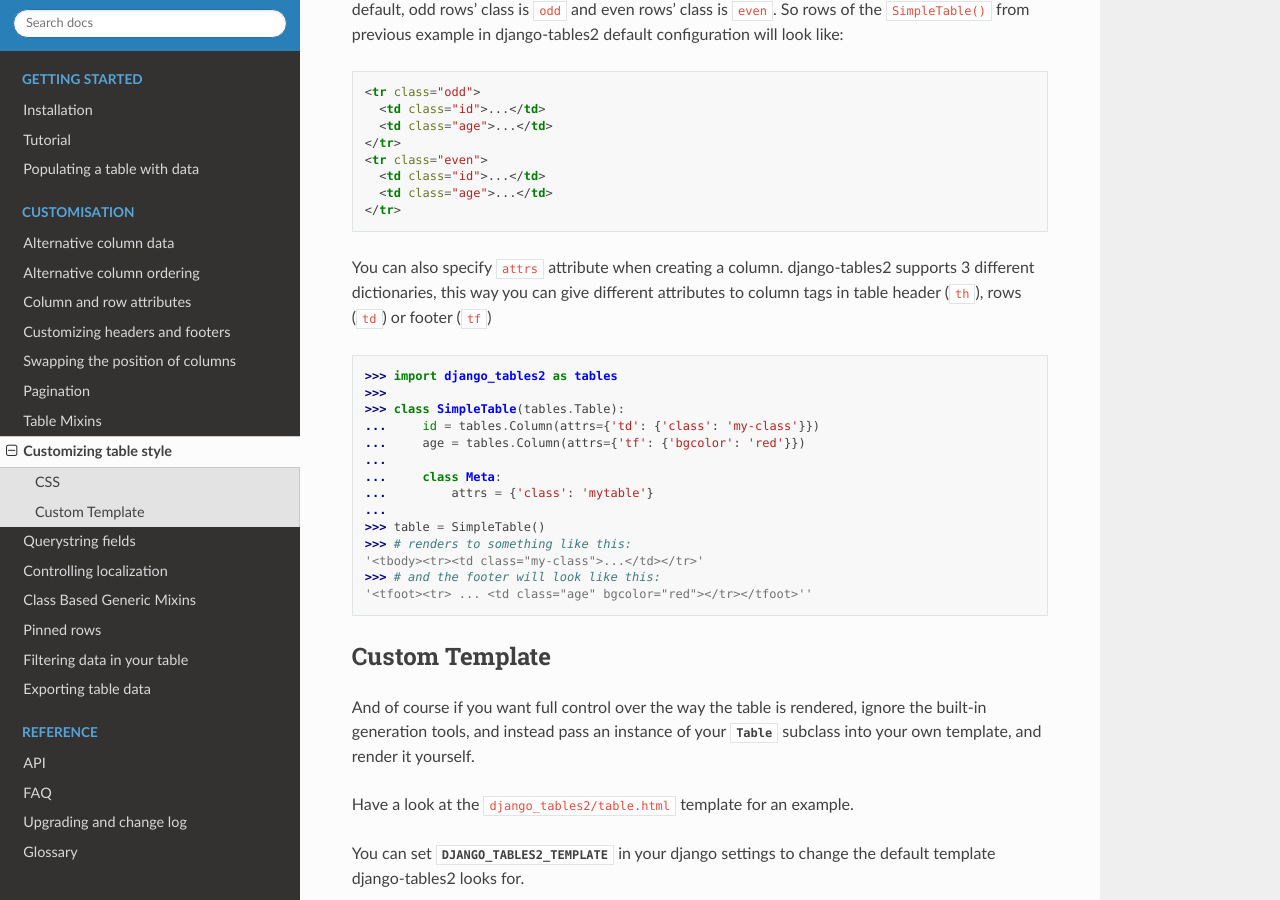
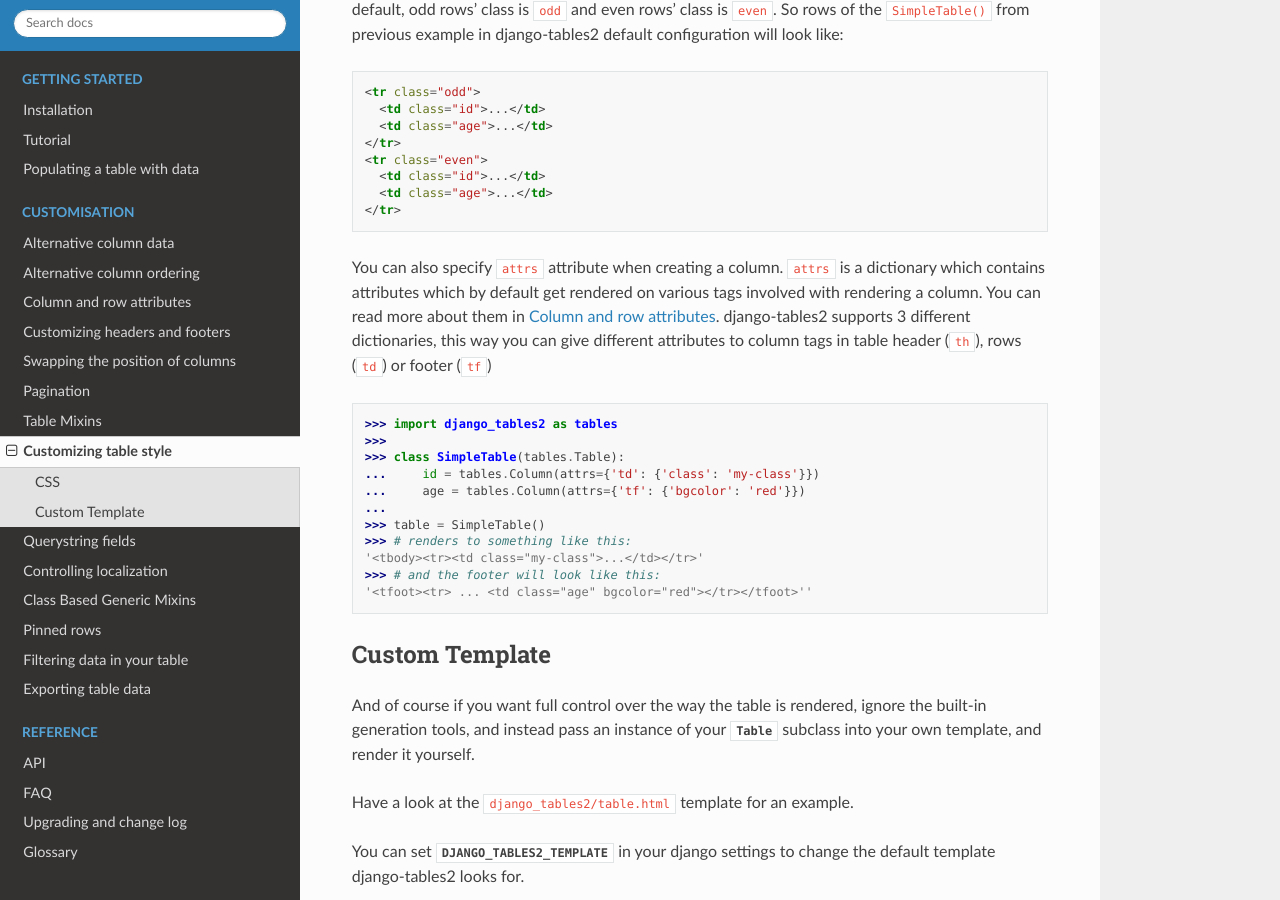
Before and after one commit to jieter/django-tables2, a Sphinx documentation site: the page built from docs/pages/custom-rendering.rst, in a window 1280 px wide and 900 px high, scrolled down 592 px. Built offline with Sphinx 7.4.7 and the Read the Docs theme 2.0.0, drawn with Linux system fonts in a browser that asks for light colours.

Commit message:
Add cross-refs from css to column-attributes

```diff
--- a/docs/pages/column-attributes.rst
+++ b/docs/pages/column-attributes.rst
@@ -21,9 +21,11 @@ Depending on the column, different elements are supported, however ``th``,
 
 
 For ``th`` and ``td``, the column name will be added as a class name. This makes
-selecting the row for styling easier.
-Have a look at each column's API reference to find which elements are supported.
+selecting the row for styling easier. Have a look at each column's API
+reference to find which elements are supported.
 
+If you need to add some extra attributes to column's tags rendered in the
+footer, use key name ``tf``, as described in section on :ref:`css`.
 
 .. _row-attributes:
 
--- a/docs/pages/custom-rendering.rst
+++ b/docs/pages/custom-rendering.rst
@@ -41,9 +41,11 @@ in django-tables2 default configuration will look like:
       <td class="age">...</td>
     </tr>
 
-
-You can also specify ``attrs`` attribute when creating a column. django-tables2
-supports 3 different dictionaries, this way you can give different attributes
+You can also specify ``attrs`` attribute when creating a column. ``attrs``
+is a dictionary which contains attributes which by default get rendered
+on various tags involved with rendering a column. You can read more about
+them in :ref:`column-attributes`. django-tables2 supports 3 different
+dictionaries, this way you can give different attributes
 to column tags in table header (``th``), rows (``td``) or footer (``tf``)
 
 .. sourcecode:: python
@@ -53,9 +55,6 @@ to column tags in table header (``th``), rows (``td``) or footer (``tf``)
     >>> class SimpleTable(tables.Table):
     ...     id = tables.Column(attrs={'td': {'class': 'my-class'}})
     ...     age = tables.Column(attrs={'tf': {'bgcolor': 'red'}})
-    ...
-    ...     class Meta:
-    ...         attrs = {'class': 'mytable'}
     ...
     >>> table = SimpleTable()
     >>> # renders to something like this:
```
